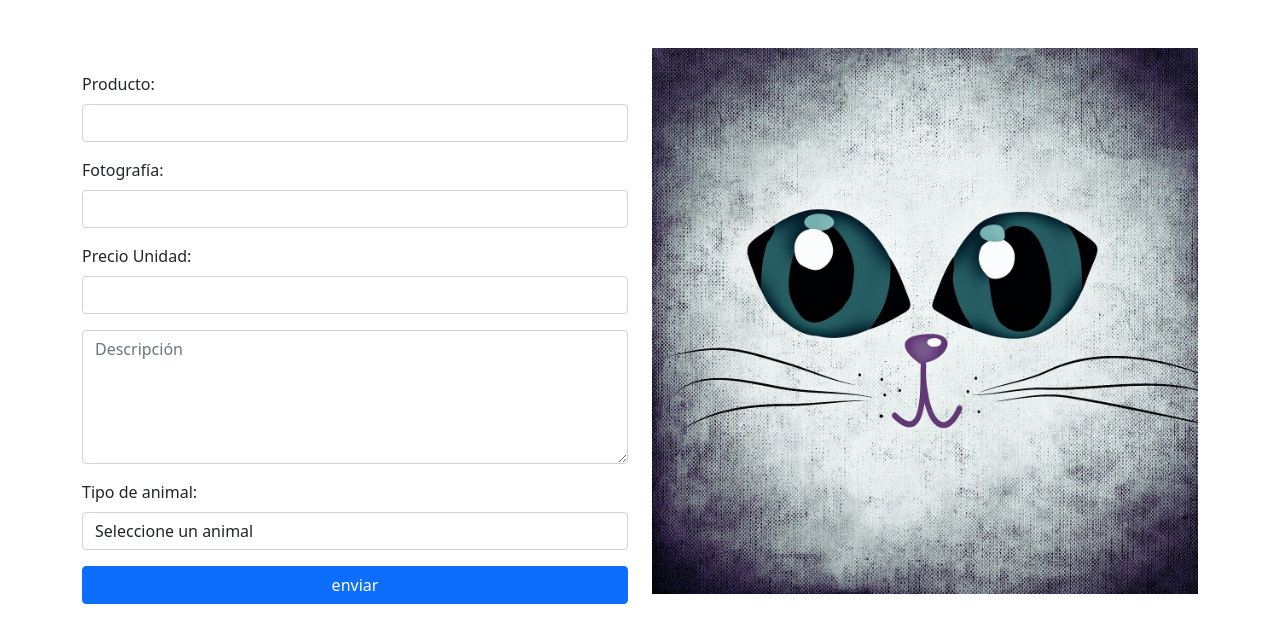
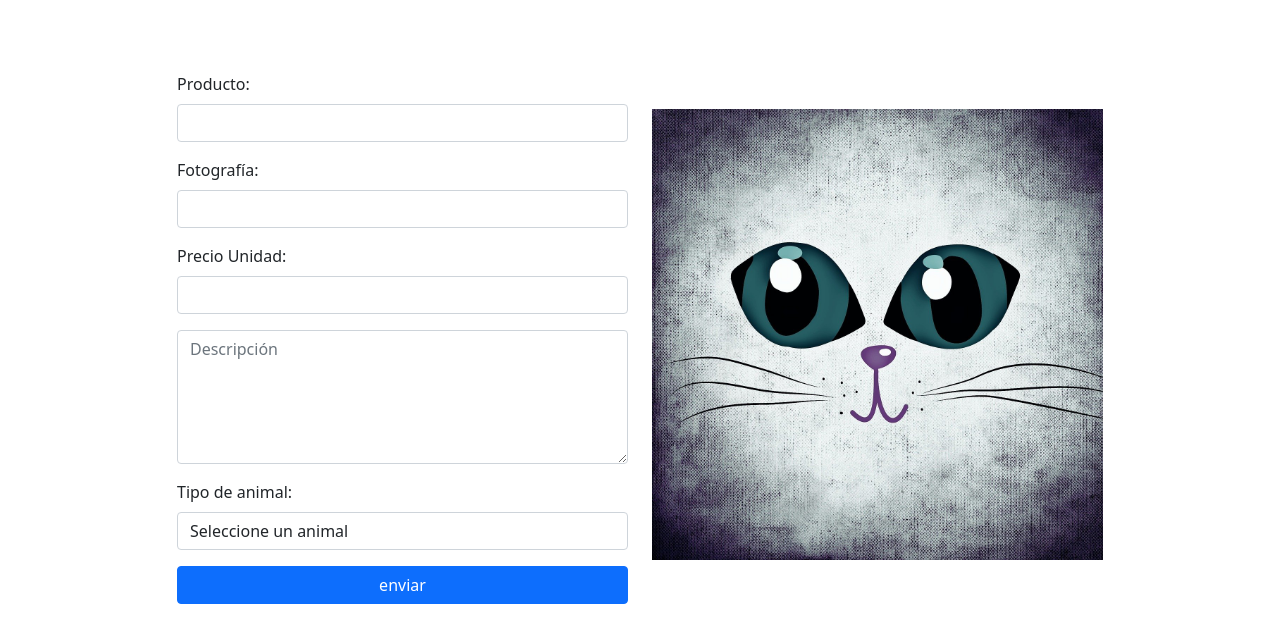
Before and after one commit to jhoalex2525/proyectoweb2, a CodeIgniter 4 app: the page made by app/Views/registroProductos.php in a window 1280 px wide. Shown: the part 56-699 px from the top of the page. Run offline with PHP 8.4 and a stand-in for CodeIgniter, Linux system fonts and the light colour scheme; the template is opened without the code that fills it, so the values that code supplies are empty; some libraries are stand-ins or nearby versions.

Commit message:
Se refino estilo en formulario e imagen de productos

```diff
--- a/app/Views/registroProductos.php
+++ b/app/Views/registroProductos.php
@@ -43,8 +43,8 @@ echo (base_url('public/styles/styles.css')) ?>">
     </header>
     <section>
         <div class="container mt-5">
-            <div class="row">
-                <div class="col-6">
+            <div class="row mt-5 d-flex justify-content-center">
+                <div class="col-12 col-md-5">
                     <form method="POST" action="<?= site_url('/productos/registro/nuevo')?>" class="mt-4">
                         <div class="mb-3">
                             <label for="" class="form-label">Producto:</label>
@@ -77,8 +77,8 @@ echo (base_url('public/styles/styles.css')) ?>">
                         </div>
                     </form>
                 </div>
-                <div class="col-6 align-items-center mb-5">
-                    <img class="img-fluid" src="<?= base_url('public/img/imagen4.jpg') ?>" alt="">
+                <div class="col-12 col-md-5 align-self-center">
+                    <img class="img-fluid w-100" src="<?= base_url('public/img/imagen4.jpg') ?>" alt="">
                 </div>
             </div>
         </div>
```
